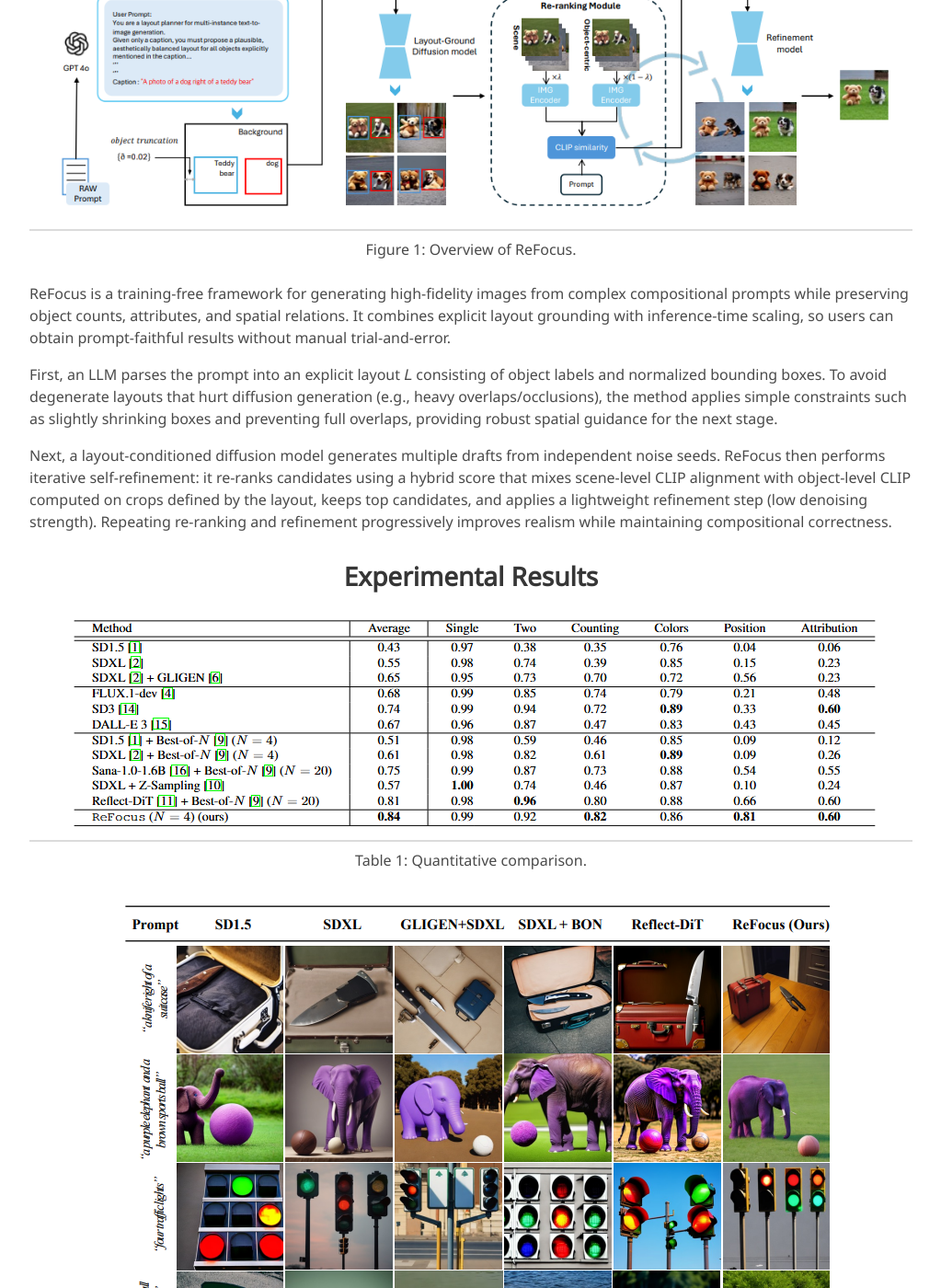
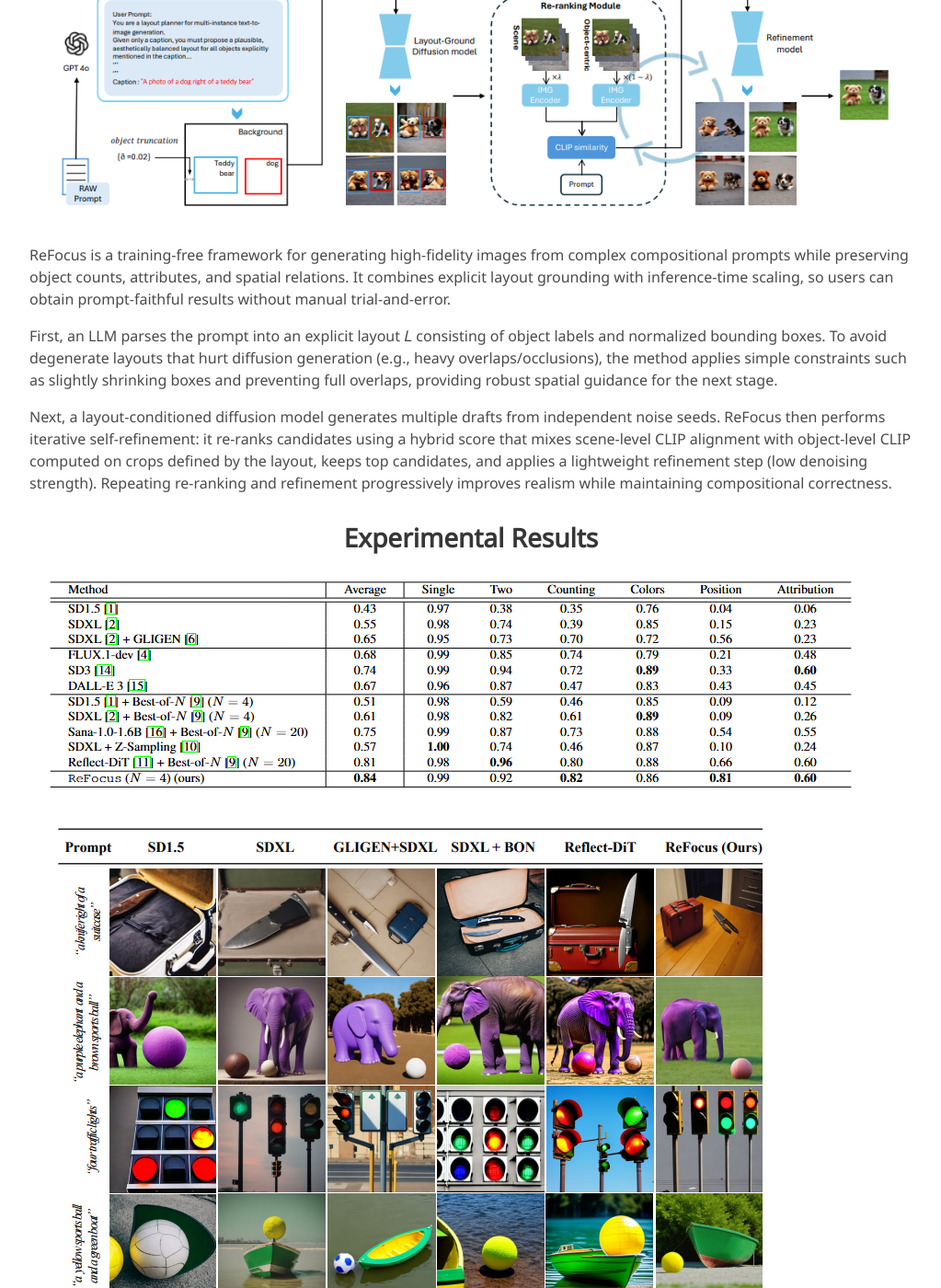
Before and after one commit to Minsuk-ji/ReFocus, a Jekyll site: the page built from index.md, in a window 1280 px wide and 1400 px high, scrolled down 795 px. Shown: the whole window at 92% size, without its empty margins (128-1151 px from the left). Built offline with Jekyll 4.4.1, drawn with Linux system fonts in a browser that asks for light colours; some web fonts are replaced; some of the changed text lies outside the part shown.

Commit message:
Update index.md

```diff
--- a/index.md
+++ b/index.md
@@ -16,8 +16,7 @@ Despite their impressive realism, modern text-to-image models still struggle wit
 <h2 style="text-align:center;">Method</h2>
 
 | ![ReFocus pipeline](static/image/pipeline.png) |
-|:--:|
-| Figure 1: Overview of ReFocus. |
+
 
 ReFocus is a training-free framework for generating high-fidelity images from complex compositional prompts while preserving object counts, attributes, and spatial relations. It combines explicit layout grounding with inference-time scaling, so users can obtain prompt-faithful results without manual trial-and-error.
 
@@ -30,14 +29,12 @@ Next, a layout-conditioned diffusion model generates multiple drafts from indepe
 <h2 style="text-align:center;">Experimental Results</h2>
 
 | ![Quantitative results table](static/image/table.png) |
-|:--:|
-| Table 1: Quantitative comparison. |
+
 
 
 
 | ![Qualitative results](static/image/qual.png) |
-|:--:|
-| Figure 2: Qualitative results. |
+
 
 
 
```
